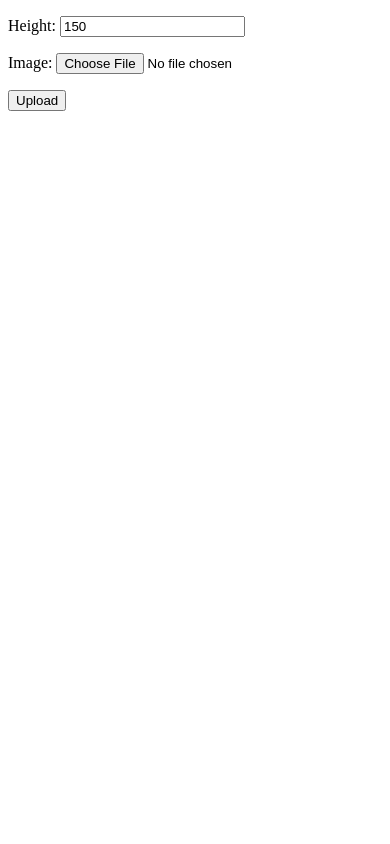
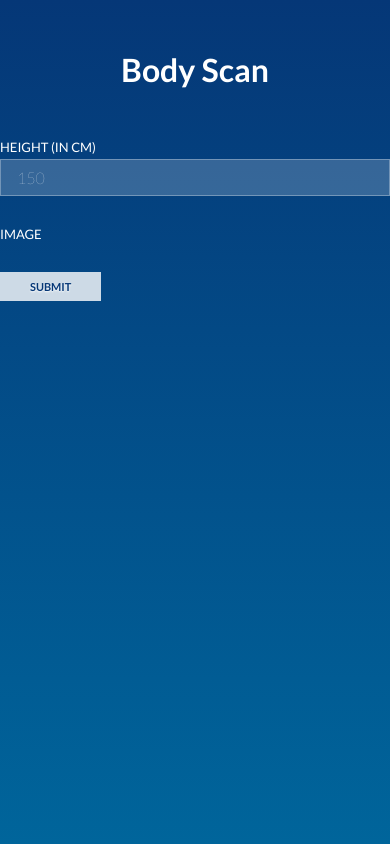
Before and after one commit to dwij2212/body-scan-django, a Django app: page / in a window 390 px wide. Run offline with Django 3.2, Linux system fonts and the light colour scheme.

Commit message:
Inital submit for the task

```diff
--- a/main/ML/script.py
+++ b/main/ML/script.py
@@ -39,4 +39,44 @@ def get_joints(path):
 
     cv2.imwrite(os.path.join("./media", "output.jpg"), image)
 
-    return joints[0]
+    return points
+
+#function to return distance between two points given as a list
+def distance(p1, p2):
+    return ((p1[0] - p2[0])**2 + (p1[1] - p2[1])**2)**0.5
+
+# function to get measurements by upscaling points with height
+def get_measurements(points, height):
+    leftShoulder = points[6]
+    rightShoulder = points[5]
+    leftFoot = points[16]
+    rightFoot = points[15]
+    leftElbow = points[8]
+    rightElbow = points[7]
+    leftWaist = points[12]
+    rightWaist = points[11]
+
+    #calculate pixel height by taking distance between foot and shoulder of both sides and taking average
+    pixelHeight = (distance(leftShoulder, leftFoot) + distance(leftElbow, leftShoulder)
+                    + distance(rightElbow, rightShoulder) + distance(rightShoulder, rightFoot))/2
+
+    # calculate the distance between the left and right shoulders
+    shoulderDistance = distance(leftShoulder, rightShoulder)
+
+    # calculate waist
+    waistDistance = distance(leftWaist, rightWaist)
+
+    # calculate length of torso by taking average of distances between left elbow left waist right elbow right waist
+    torso = (distance(leftShoulder, leftWaist) + distance(rightShoulder, rightWaist)) / 2
+
+    # caluclate distance of lower body by taking similar average as torso
+    lower = (distance(leftWaist, leftFoot) + distance(rightWaist, rightFoot)) / 2
+
+    # upscale all distances by taking height as refernce and downscale using pixelHeight
+    shoulderDistance = shoulderDistance * height / pixelHeight
+    waistDistance = waistDistance * height * 3 / pixelHeight
+    torso = torso * height / pixelHeight
+    lower = lower * height * 1.1 / pixelHeight
+
+    # return all distances
+    return int(shoulderDistance), int(waistDistance), int(torso), int(lower)
--- a/main/forms.py
+++ b/main/forms.py
@@ -7,3 +7,8 @@ class CustomerForm(forms.ModelForm):
 	class Meta:
 		model = Customer
 		fields = ['height', 'image']
+		widgets = {
+            'height': forms.NumberInput(attrs={"type": "text", "name": "title",  "id": "title", "class":"form-controll"}),
+			'image' : forms.FileInput(attrs={"type":"file", "name":"images", "id":"images", "required":"required",
+			"multiple":"multiple"}),
+        }
--- /dev/null
+++ b/main/static/css/style.css
@@ -0,0 +1,176 @@
+@import "compass/css3";
+
+/* ===================== FILE INPUT ===================== */
+.file-area {
+  width: 100%;
+  position: relative;
+
+  input[type=file] {
+    position: absolute;
+    width: 100%;
+    height: 100%;
+    top: 0;
+    left: 0;
+    right: 0;
+    bottom: 0;
+    opacity: 0;
+    cursor: pointer;
+  }
+
+  .file-dummy {
+    width: 100%;
+    padding: 30px;
+    background: rgba(255,255,255,0.2);
+    border: 2px dashed rgba(255,255,255,0.2);
+    text-align: center;
+    transition: background 0.3s ease-in-out;
+
+    .success {
+      display: none;
+    }
+  }
+
+  &:hover .file-dummy {
+    background: rgba(255,255,255,0.1);
+  }
+
+  input[type=file]:focus + .file-dummy {
+    outline: 2px solid rgba(255,255,255,0.5);
+    outline: -webkit-focus-ring-color auto 5px;
+  }
+
+  input[type=file]:valid + .file-dummy {
+    border-color: rgba(0,255,0,0.4);
+    background-color: rgba(0,255,0,0.3);
+
+    .success {
+      display: inline-block;
+    }
+    .default {
+      display: none;
+    }
+  }
+}
+
+
+
+
+
+
+
+
+
+/* ===================== BASIC STYLING ===================== */
+
+* {
+  box-sizing: border-box;
+  font-family: 'Lato', sans-serif;
+}
+
+html,
+body {
+  margin: 0;
+  padding: 0;
+  font-weight: 300;
+  height: 100%;
+  background: #053777;
+  color: #fff;
+  font-size: 16px;
+  overflow: hidden;
+  background: -moz-linear-gradient(top, #053777 0%, #00659b 100%);
+  /* FF3.6+ */
+
+  background: -webkit-gradient(linear, left top, left bottom, color-stop(0%, #053777), color-stop(100%, #00659b));
+  /* Chrome,Safari4+ */
+
+  background: -webkit-linear-gradient(top, #053777 0%, #00659b 100%);
+  /* Chrome10+,Safari5.1+ */
+
+  background: -o-linear-gradient(top, #053777 0%, #00659b 100%);
+  /* Opera 11.10+ */
+
+  background: -ms-linear-gradient(top, #053777 0%, #00659b 100%);
+  /* IE10+ */
+
+  background: linear-gradient(to bottom, #053777 0%, #00659b 100%);
+  /* W3C */
+
+}
+
+h1 {
+  text-align: center;
+  margin: 50px auto;
+  font-weight: 100;
+}
+
+label, table {
+  font-weight: 500;
+  display: block;
+  margin: 4px 0;
+  text-transform: uppercase;
+  font-size: 13px;
+  overflow: hidden;
+
+  span {
+    float: right;
+    text-transform: none;
+    font-weight: 200;
+    line-height: 1em;
+    font-style: italic;
+    opacity: 0.8;
+  }
+}
+
+.form-controll {
+  display: block;
+  padding: 8px 16px;
+  width: 100%;
+  font-size: 16px;
+  background-color: rgba(255,255,255,0.2);
+  border: 1px solid rgba(255,255,255,0.3);
+  color: #fff;
+  font-weight: 200;
+
+  &:focus {
+    outline: 2px solid rgba(255,255,255,0.5);
+    outline: -webkit-focus-ring-color auto 5px;
+  }
+}
+
+button {
+  padding: 8px 30px;
+  background: rgba(255,255,255,0.8);
+  color: #053777;
+  text-transform: uppercase;
+  font-weight: 600;
+  font-size: 11px;
+  border: 0;
+  text-shadow: 0 1px 2px #fff;
+  cursor: pointer;
+}
+
+.form-group {
+  max-width: 500px;
+  margin: auto;
+  margin-bottom: 30px;
+}
+
+.back-to-article {
+  color: #fff;
+  text-transform: uppercase;
+  font-size: 12px;
+  position: absolute;
+  right: 20px;
+  top: 20px;
+  text-decoration: none;
+  display: inline-block;
+  background: rgba(0,0,0,0.6);
+  padding: 10px 18px;
+  transition: all 0.3s ease-in-out;
+  opacity: 0.6;
+
+  &:hover {
+    opacity: 1;
+    background: rgba(0,0,0,0.8);
+  }
+}
--- /dev/null
+++ b/main/templates/main/post.html
@@ -0,0 +1,25 @@
+{% load static %}
+
+<form action method="post" enctype="multipart/form-data">
+    {% csrf_token %}
+    <h1><strong>Body Scan</strong></h1>
+
+    <div class="form-group">
+      <label for="title">Height (in CM)</label>
+      {{ form.height }}
+    </div>
+
+    <div class="form-group file-area">
+          <label for="images">Image</label>
+            {{ form.image }}
+
+    </div>
+
+    <div class="form-group">
+      <button type="submit">Submit</button>
+    </div>
+
+  </form>
+
+<link href='https://fonts.googleapis.com/css?family=Lato:100,200,300,400,500,600,700' rel='stylesheet' type='text/css'>
+<link rel="stylesheet" href="{% static '/css/style.css' %}">
--- a/main/templates/main/post_image.html
+++ b/main/templates/main/post_image.html
@@ -1,14 +1,24 @@
+{% load static %}
+
 <!DOCTYPE html>
 <html lang="en">
 <head>
     <meta charset="UTF-8">
-    <title>Hotel_image</title>
+    <!-- CSS only -->
+    <link href="https://cdn.jsdelivr.net/npm/bootstrap@5.1.1/dist/css/bootstrap.min.css" rel="stylesheet" integrity="sha384-F3w7mX95PdgyTmZZMECAngseQB83DfGTowi0iMjiWaeVhAn4FJkqJByhZMI3AhiU" crossorigin="anonymous">
+    <link rel="stylesheet" href="{% static 'css/blog.css' %}">
+    <title>Welcome</title>
 </head>
-<body>
-    <form method = "post" enctype="multipart/form-data">
-        {% csrf_token %}
+<body style="text-align: center;">
+
+    <form method = "post" enctype="multipart/form-data" style="display: inline-block;">
+        <div class="form-group">
+
         {{ form.as_p }}
-        <button type="submit">Upload</button>
+        </div>
+        <div class="form-group">
+        <button type="submit" class="btn btn-primary">Submit</button>
+        </div>
     </form>
 </body>
 </html>
--- a/main/views.py
+++ b/main/views.py
@@ -1,10 +1,9 @@
 from django.shortcuts import render
 from .forms import *
 from .models import Customer
-import cv2
 from django.http import HttpResponse
 from django.shortcuts import  redirect
-from .ML.script import get_joints
+from .ML.script import get_joints, get_measurements
 
 def success(request):
     # deletes all the previous images
@@ -17,16 +16,17 @@ def post_image(request):
     if request.method == 'POST':
         form = CustomerForm(request.POST, request.FILES)
 
-
         if form.is_valid():
             form.save()
             c = Customer.objects.all()[0]
 
-            joints = get_joints(str(c.image))
+            points = get_joints(str(c.image))
+            shoulderDistance, waistDistance, torso, lower = get_measurements(points, c.height)
 
+            values = {'shoulder': shoulderDistance, 'torso': torso, 'waist': waistDistance, 'lower': lower}
+            return render(request, 'main/results.html', values)
 
-
-            return redirect('success')
+            # return redirect('success')
     else:
         form = CustomerForm()
-    return render(request, 'main/post_image.html', {'form' : form})
+    return render(request, 'main/post.html', {'form' : form})
```
Also changed, not shown: main/templates/main/results.html (added, +54 -0 lines), media/output.jpg (added).
